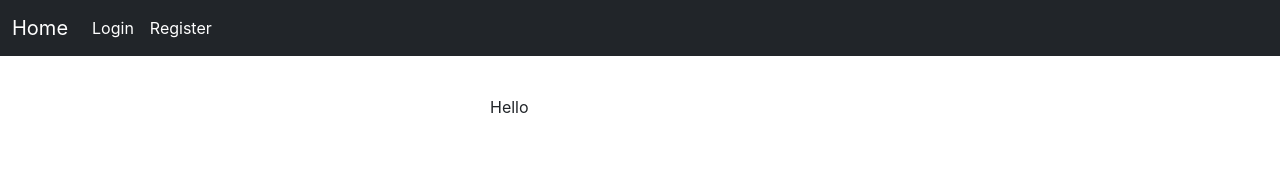
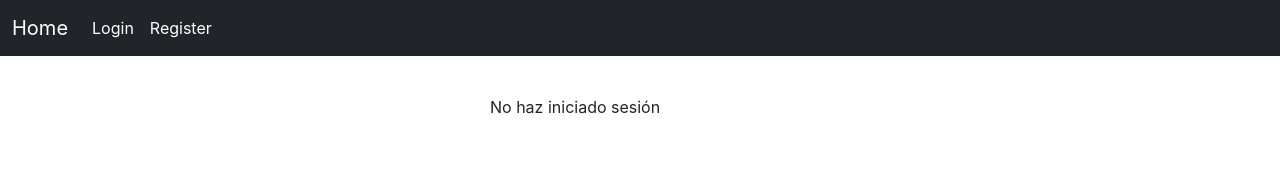
Before and after one commit to navacas/react-auth, a React (Create React App) app: page / in a window 1280 px wide. Shown: the top 185 px of the page. Built offline with nearby package versions, Linux system fonts and the light colour scheme; no server answers.

Commit message:
Fix login

```diff
--- a/src/pages/Home.tsx
+++ b/src/pages/Home.tsx
@@ -20,7 +20,7 @@ const Home = () => {
 
     return (
       <div>
-        Hello {name}
+        {name ? 'Hola ' + name: "No haz iniciado sesión"}
       </div>
     )
 
```
